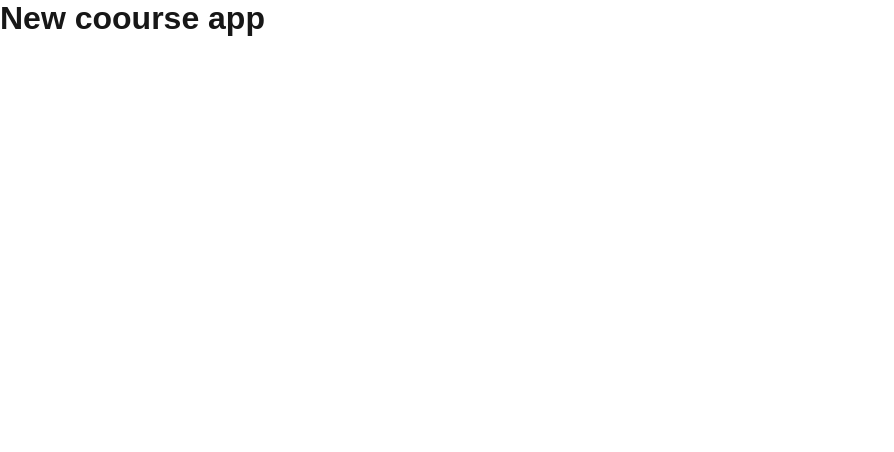
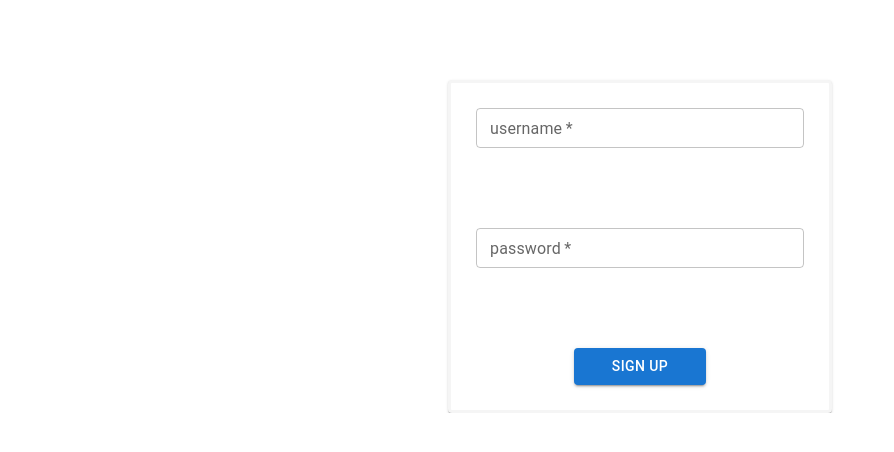
Before and after one commit to ashkkr/course-next-ap, a Next.js app: page /signup in a window 1280 px wide. Before the commit this address had no page. Shown: the top 452 px of the page, without its empty margins (0-894 px from the left). Built offline with nearby package versions, Linux system fonts and the light colour scheme.

Commit message:
basic signup with nextjs api

```diff
--- a/pages/_app.tsx
+++ b/pages/_app.tsx
@@ -2,5 +2,5 @@ import "@/styles/globals.css";
 import type { AppProps } from "next/app";
 
 export default function App({ Component, pageProps }: AppProps) {
-  return <h1>New coourse app</h1>
+  return <Component {...pageProps} />
 }
--- /dev/null
+++ b/pages/config.ts
@@ -0,0 +1 @@
+export const NEXT_URL = 'http://localhost:3000/';
--- /dev/null
+++ b/pages/signup.tsx
@@ -0,0 +1,28 @@
+import { Box, Button, Card, TextField } from "@mui/material";
+import { useState } from "react";
+import { NEXT_URL } from "./config";
+
+export default function Signup(){
+    const [username,setUsername] = useState("");
+    const [pswd,setPswd] = useState("");
+
+    const submitform = async () => {
+        const res = await fetch(`${NEXT_URL}/api/hello`,{
+            method: 'GET'
+        });
+        const data = await res.json();
+
+        if(res.ok) console.log(data);
+        else console.log('Some error occurred');
+    }
+
+    return <Box>
+        <Card sx={{ display: 'flex', flexDirection: 'column', gap: '10vh' ,width: '30vw',margin: 'auto',marginTop: '10vh', color: 'whitesmoke', border: 'solid',
+            padding: '25px'
+        }}>
+            <TextField size="small" required label="username" variant="outlined" type="text" onChange={(e) => setUsername(e.target.value)}></TextField>
+            <TextField size="small" required label="password" variant="outlined" type="password" onChange={(e) => setPswd(e.target.value)}></TextField>
+            <Button sx={{ width: '40%', margin: 'auto'}} onClick={submitform} variant="contained">Sign up</Button>
+        </Card>
+    </Box>
+}
```
Also changed, not shown: package.json (+7 -4 lines), 1 other file (tests, documents, lock files or other folders).
